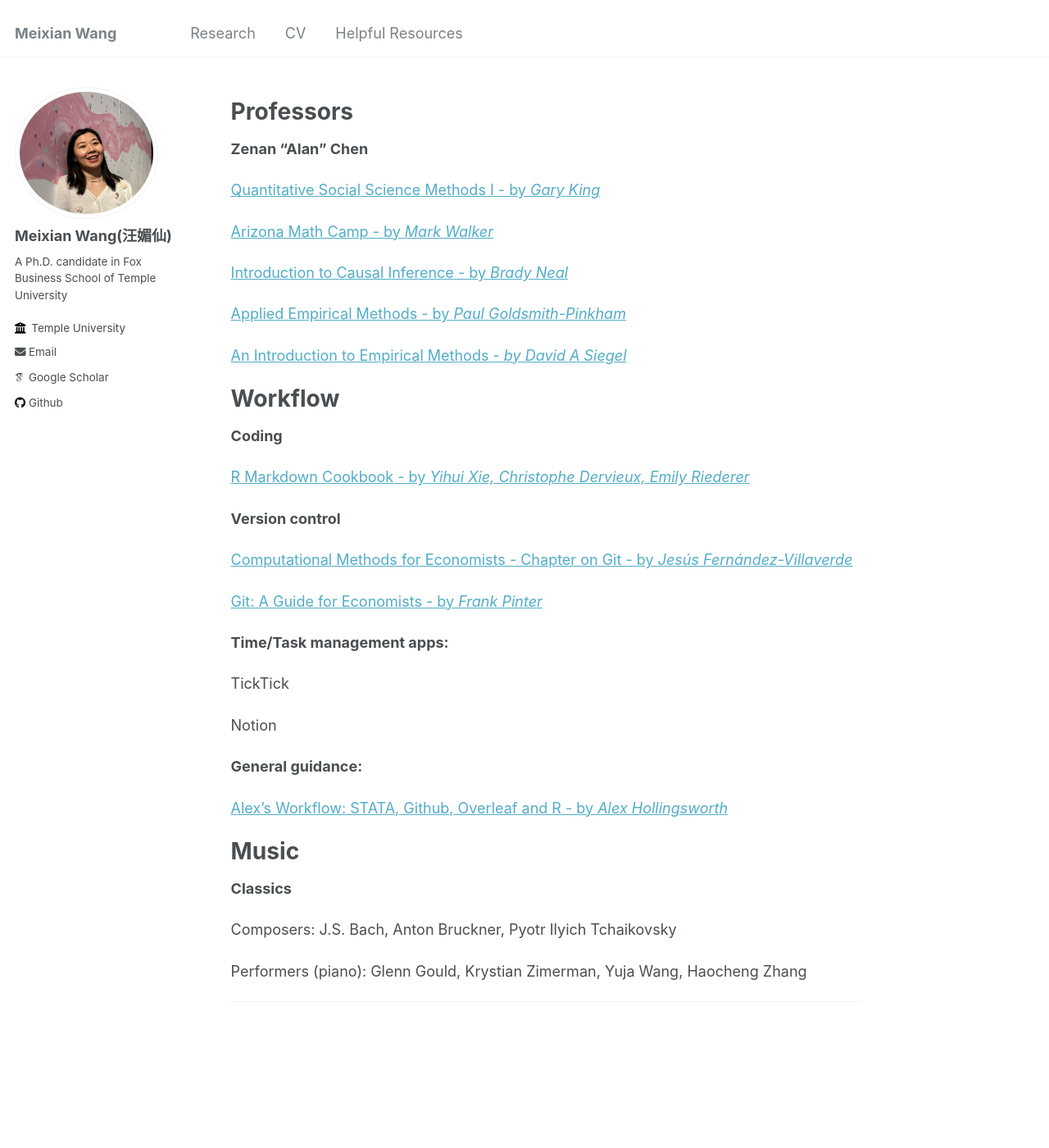
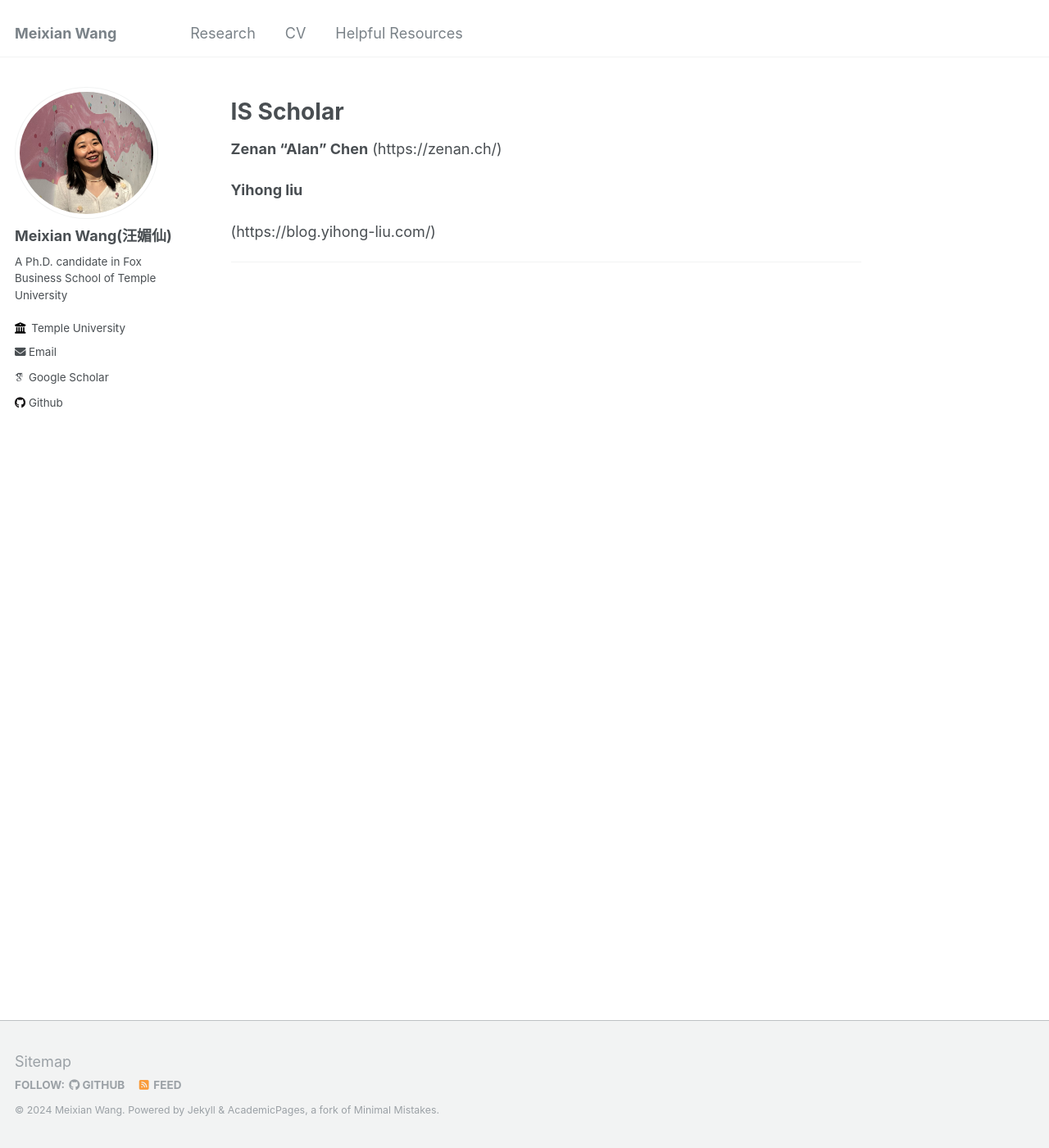
Before and after one commit to MeixianWang2/MeixianWang2.github.io, a Jekyll site: the page built from resources/interestingpeople.md, in a window 1280 px wide and 1400 px high. Shown: the whole window at 82% size. Built offline with Jekyll 4.4.1, drawn with Linux system fonts in a browser that asks for light colours; some web fonts are replaced.

Commit message:
Update interestingpeople.md

```diff
--- a/resources/interestingpeople.md
+++ b/resources/interestingpeople.md
@@ -5,55 +5,15 @@ collection: resources
 
 ---
 
-# Professors
+# IS Scholar
 
 **Zenan "Alan" Chen**
-
-[Quantitative Social Science Methods I - by *Gary King*](https://zenan.ch/)
-
-[Arizona Math Camp - by *Mark Walker*](http://www.u.arizona.edu/~mwalker/MathCamp2021.htm)
-
-[Introduction to Causal Inference - by *Brady Neal* ](https://www.bradyneal.com/causal-inference-course)
-
-[Applied Empirical Methods - by *Paul Goldsmith-Pinkham*](https://github.com/paulgp/applied-methods-phd)
-
-[An Introduction to Empirical Methods - *by David A Siegel*](https://sites.duke.edu/daveasiegel/teaching/intro-to-empirical-methods/)
+(https://zenan.ch/)
 
 
 
-# Workflow
+**Yihong liu**
 
-**Coding**
-
-[R Markdown Cookbook -  by *Yihui Xie, Christophe Dervieux, Emily Riederer* ](https://bookdown.org/yihui/rmarkdown-cookbook/)
-
-**Version control**
-
-[Computational Methods for Economists - Chapter on Git - by *Jesús Fernández-Villaverde*](https://www.sas.upenn.edu/~jesusfv/Chapter_HPC_5_Git.pdf)
-
-[Git: A Guide for Economists - by *Frank Pinter*](https://github.com/fpinter/git-for-economists/blob/master/git-for-economists-presentation.pdf)
-
-**Time/Task management apps:**
-
-TickTick
-
-Notion
-
-**General guidance:**
-
-[Alex's Workflow: STATA, Github, Overleaf and R - by *Alex Hollingsworth*](https://www.youtube.com/watch?v=BRakB2fxWYc&ab_channel=TheHiddenCurriculum)
-
-
-
-# Music
-
-**Classics**
-
-Composers: J.S. Bach, Anton Bruckner, Pyotr Ilyich Tchaikovsky
-
-Performers (piano): Glenn Gould, Krystian Zimerman, Yuja Wang, Haocheng Zhang
-
-
-
+(https://blog.yihong-liu.com/)
 
 ------
```
